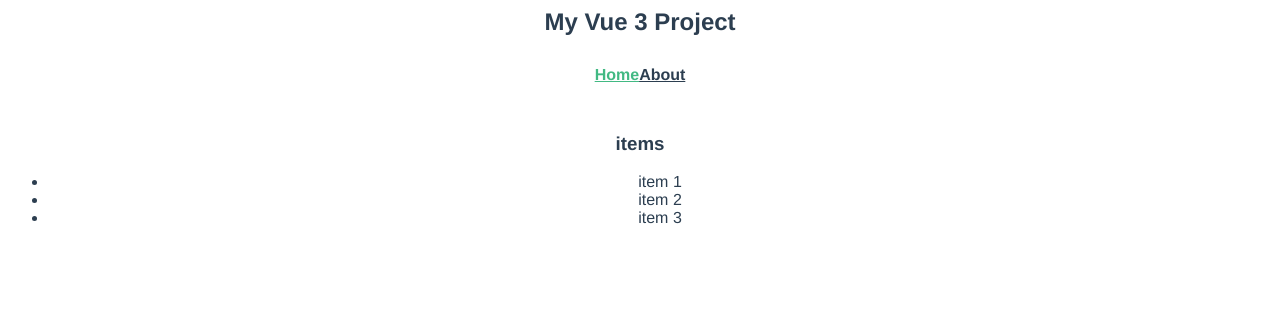
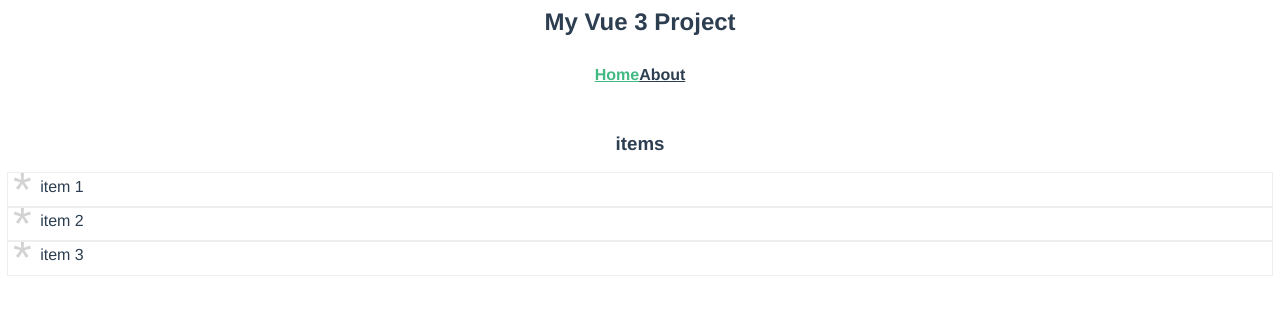
Before and after one commit to ahel73/vue3-ts-boock-project, a Vue app: page /#/ in a window 1280 px wide. Shown: the top 314 px of the page. Built offline with nearby package versions, Linux system fonts and the light colour scheme.

Commit message:
5 - создали итем компонент на клик отдаём состояние в родительский, написали тесты для него

```diff
--- a/src/components/items/ItemsList.component.vue
+++ b/src/components/items/ItemsList.component.vue
@@ -2,17 +2,23 @@
 <div>
     <h3>items</h3>
     <ul>
-        <li v-for="item in items" :key="item.id" @click="onItemCelect(item)">
-            {{ item.name }}
-        </li>
+        <ItemComponent v-for="item in items"
+            :key="item.id"
+            :model="item"
+            @select="onItemCelect"
+        />
     </ul>
 </div>
 </template>
 <script lang="ts">
 import { defineComponent, PropType } from 'vue';
-import {ItemInterface } from '@/models/items/Item.interface'
+import { ItemInterface } from '@/models/items/Item.interface'
+import ItemComponent from './children/Item.component.vue'
 
 export default defineComponent({
+    components: {
+        ItemComponent
+    },
     props: {
         items: {
             type: Array as PropType<ItemInterface[]>
@@ -31,3 +37,13 @@ export default defineComponent({
 
 })
 </script>
+<style lang="scss">
+    ul {
+        list-style-type: none;
+        margin-block-start: 0;
+        margin-block-end: 0;
+        margin-inline-start: 0px;
+        margin-inline-end: 0px;
+        padding-inline-start: 0px;
+    }
+</style>
--- /dev/null
+++ b/src/components/items/children/Item.component.vue
@@ -0,0 +1,69 @@
+<template>
+    <li :class="cssClass" @click="onClick">
+        <div class="selected-indicator">*</div>
+        <div class="name">{{ model?.name }}</div>
+    </li>
+</template>
+
+<script lang="ts">
+    import { defineComponent, computed, PropType } from 'vue'
+    import { ItemInterface } from '../../../models/items/Item.interface';
+
+    export default defineComponent({
+        props: {
+            model: {
+                type: Object as PropType<ItemInterface>
+            }
+        },
+        emits: ['select'],
+        setup(props, { emit }) {
+            const cssClass = computed(() => {
+                let css = 'item'
+                if (props.model?.selected) {
+                css += ' selected'
+                }
+                return css.trim()
+            })
+            const onClick = () => {
+                emit('select', props.model)
+            }
+            return {
+                cssClass,
+                onClick
+            }
+        }
+    })
+</script>
+<style lang="scss">
+    li.item {
+        padding: 0;
+        outline: solid 1px #eee;
+        display: grid;
+        grid-template-columns: 1.7em auto;
+        cursor: pointer;
+        transition: background-color 0.3s ease;
+
+        .name {
+            padding: 5px;
+            text-align: left;
+        }
+
+        .selected-indicator {
+            padding: 5px;
+            font-size: 3em;
+            line-height: 0.5em;
+            padding: 5px;
+            color: lightgray;
+        }
+
+        &.selected {
+            .selected-indicator {
+                color: skyblue;
+            }
+        }
+
+        &:hover {
+            background-color: #eee;
+        }
+    }
+</style>
--- a/src/views/HomeView.vue
+++ b/src/views/HomeView.vue
@@ -4,7 +4,7 @@
 </div>
 </template>
 <script lang="ts">
-import { defineComponent } from 'vue'
+import { defineComponent, reactive } from 'vue'
 import ItemsListComonent from '@/components/items/ItemsList.component.vue'
 import { ItemInterface } from '@/models/items/Item.interface'
 
@@ -14,11 +14,11 @@ export default defineComponent({
     ItemsListComonent
   },
   setup() {
-    const items: ItemInterface[] = [
+    const items: ItemInterface[] = reactive([
       { id: 1, name: 'item 1', selected: false },
       { id: 2, name: 'item 2', selected: false },
       { id: 3, name: 'item 3', selected: false },
-    ]
+    ]);
 
     return {items}
   }
```
Also changed, not shown: 1 other file (tests, documents, lock files or other folders).
